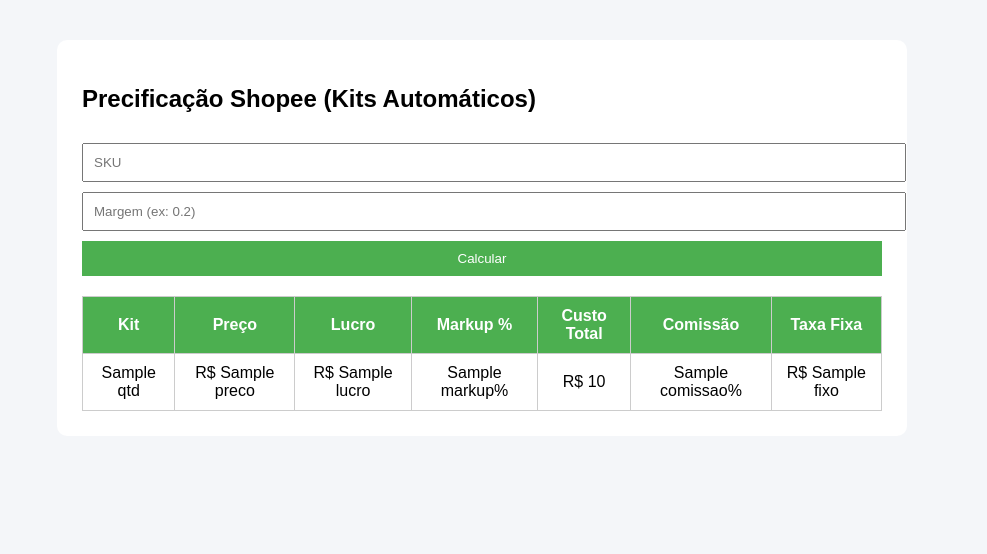
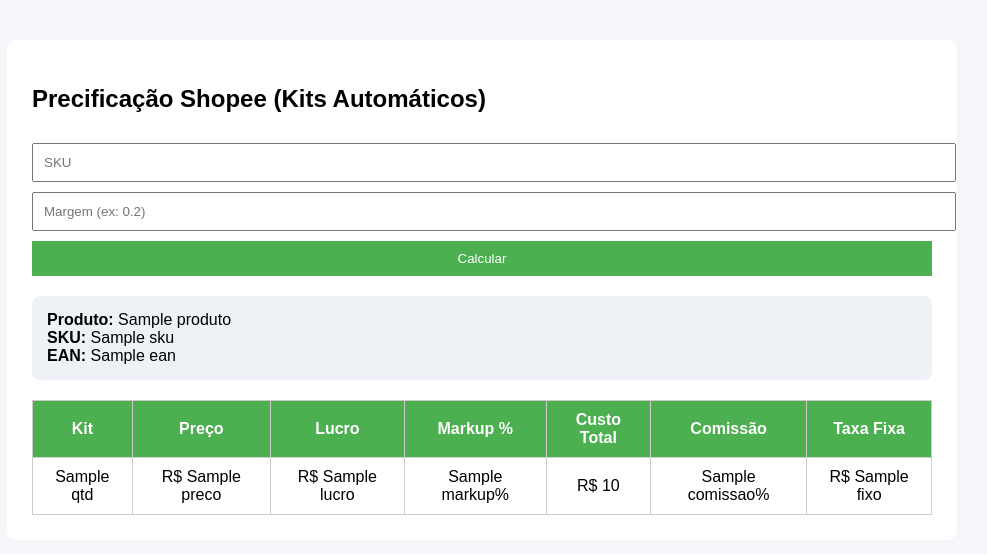
Before and after one commit to Marcosaraujo777/precificador-shopee, a Flask app: template templates/index.html in a window 1280 px wide. Shown: the top 554 px of the page, without its empty margins (158-1145 px from the left). Run offline with Flask 3, Linux system fonts and the light colour scheme; the template is opened without the code that fills it: most values are stand-ins (such as "Sample title", 1, 10 or a date in 2020); parts of the project's set-up code (start-up, migrations or seed data) failed here and were passed over.

Commit message:
incluindo nome e EAN

```diff
--- a/app.py
+++ b/app.py
@@ -67,6 +67,7 @@
 
     resultados = []
     erro = None
+    produto_info = None
 
     if request.method == "POST":
 
@@ -81,6 +82,13 @@
 
         row = produto.iloc[0]
 
+        # 🔥 INFO DO PRODUTO
+        produto_info = {
+            "nome": row["Descrição"],
+            "ean": row["EAN"],
+            "sku": sku
+        }
+
         # 🔥 KITS AUTOMÁTICOS
         kits = [1, 2, 3, 5, 10]
 
@@ -88,7 +96,12 @@
             calc = calcular_preco(row, margem, k)
             resultados.append(calc)
 
-    return render_template("index.html", resultados=resultados, erro=erro)
+    return render_template(
+        "index.html",
+        resultados=resultados,
+        erro=erro,
+        produto=produto_info
+    )
 
 if __name__ == "__main__":
     app.run(debug=True)
--- a/templates/index.html
+++ b/templates/index.html
@@ -5,7 +5,8 @@
 
     <style>
         body { font-family: Arial; background: #f4f6f9; }
-        .container { max-width: 800px; margin: auto; background: white; padding: 25px; border-radius: 10px; margin-top: 40px; }
+        .container { max-width: 900px; margin: auto; background: white; padding: 25px; border-radius: 10px; margin-top: 40px; }
+
         input, button { width: 100%; padding: 10px; margin-top: 10px; }
 
         table {
@@ -30,6 +31,13 @@
             color: white;
             border: none;
         }
+
+        .produto-box {
+            margin-top: 20px;
+            padding: 15px;
+            background: #eef2f7;
+            border-radius: 8px;
+        }
     </style>
 </head>
 
@@ -48,6 +56,14 @@
     <input name="margem" placeholder="Margem (ex: 0.2)">
     <button class="btn">Calcular</button>
 </form>
+
+{% if produto %}
+<div class="produto-box">
+    <b>Produto:</b> {{ produto.nome }} <br>
+    <b>SKU:</b> {{ produto.sku }} <br>
+    <b>EAN:</b> {{ produto.ean }}
+</div>
+{% endif %}
 
 {% if resultados %}
 
```
